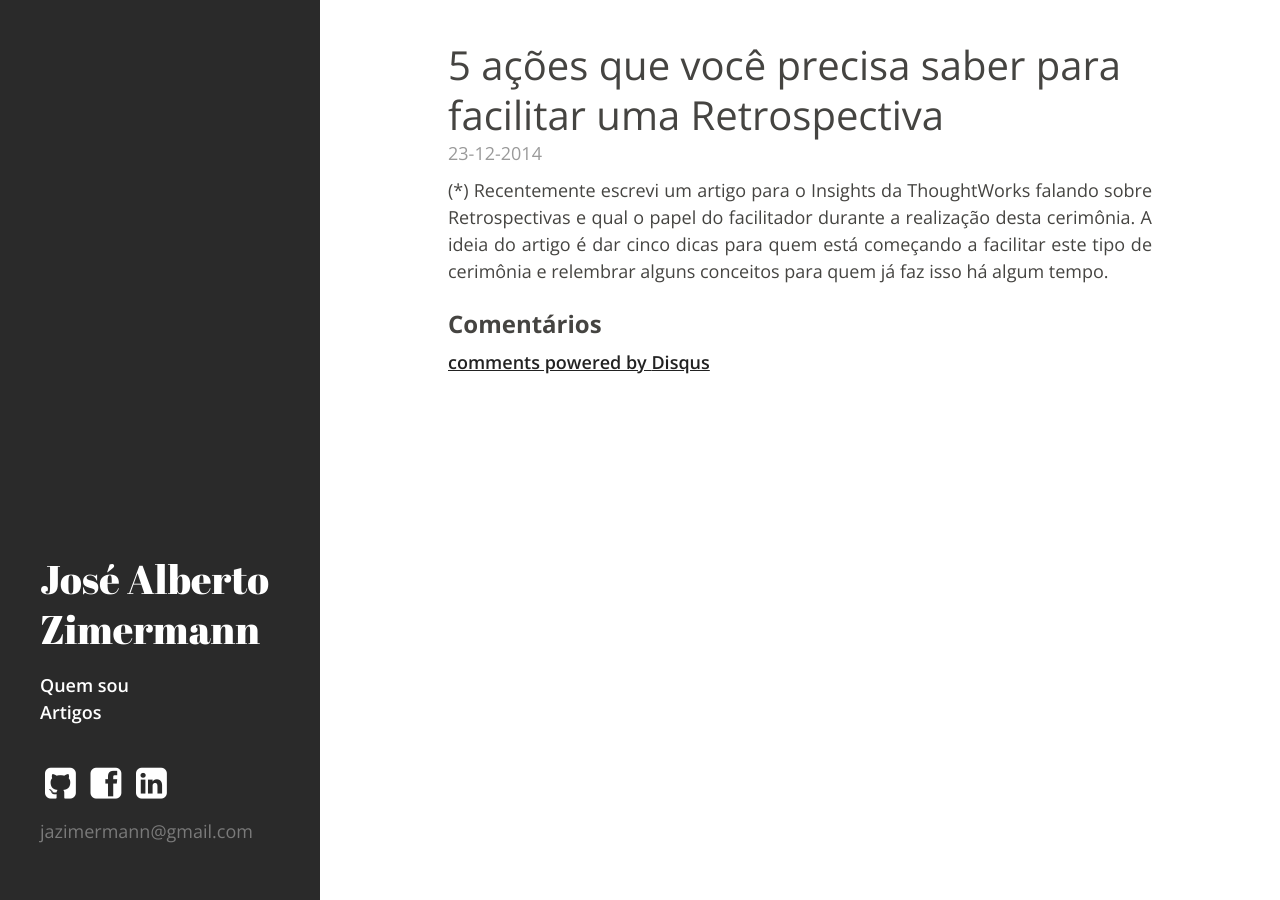
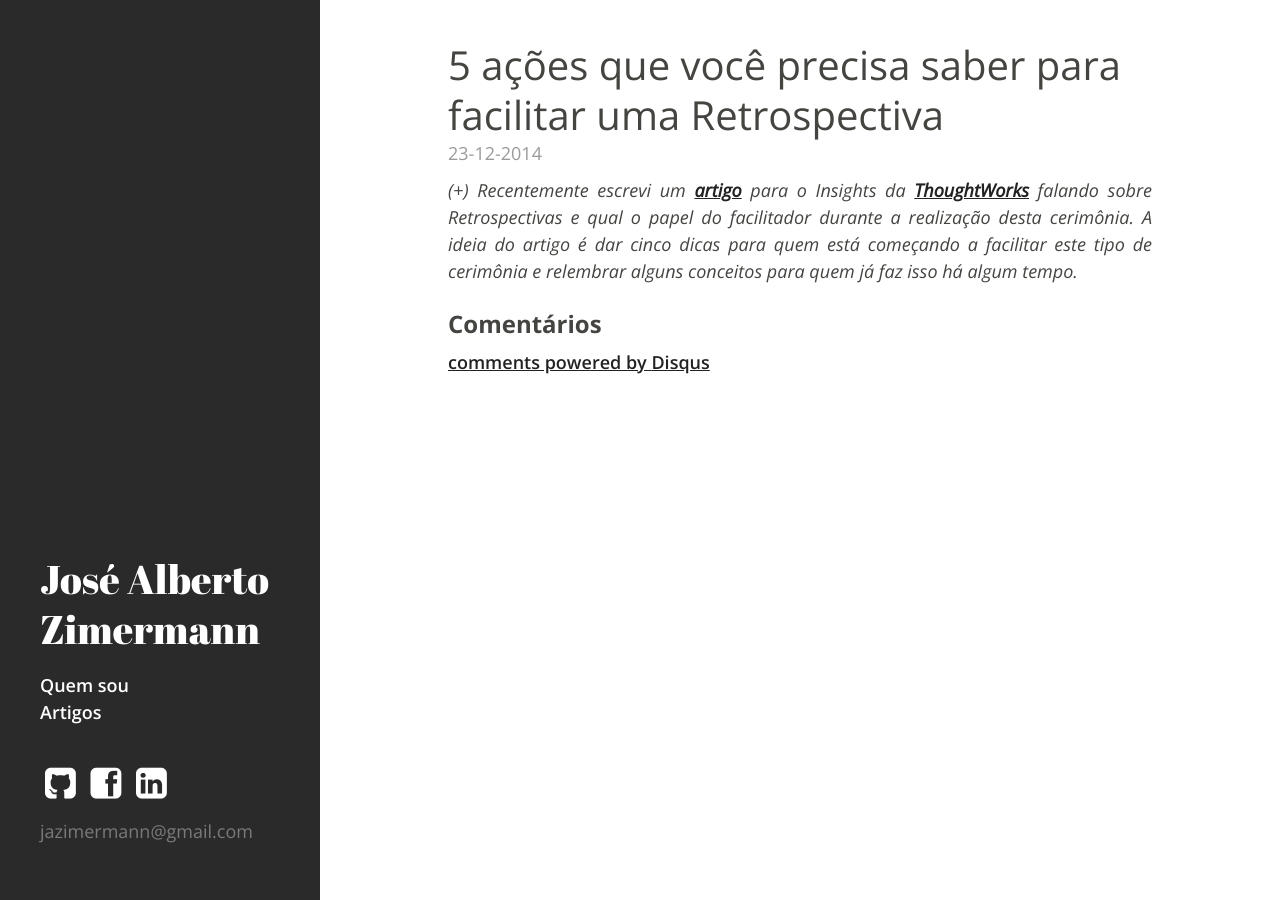
Before and after one commit to jzimermann/jzimermann.github.io, a Jekyll site: the page built from _posts/2014-12-23-retrospectives.md, in a window 1280 px wide. Built offline with Jekyll 4.4.1, drawn with Linux system fonts in a browser that asks for light colours; Markdown is read by kramdown in place of the engine named in the settings; comment, search, counter and statistics services are not loaded; part of the change alters nothing that is shown.

```diff
--- a/_posts/2014-12-23-retrospectives.md
+++ b/_posts/2014-12-23-retrospectives.md
@@ -3,4 +3,7 @@ layout: post
 title: 5 ações que você precisa saber para facilitar uma Retrospectiva
 ---
 
-(*) Recentemente escrevi um artigo para o Insights da ThoughtWorks falando sobre Retrospectivas e qual o papel do facilitador durante a realização desta cerimônia. A ideia do artigo é dar cinco dicas para quem está começando a facilitar este tipo de cerimônia e relembrar alguns conceitos para quem já faz isso há algum tempo.
+*(+) Recentemente escrevi um [artigo] para o Insights da [ThoughtWorks] falando sobre Retrospectivas e qual o papel do facilitador durante a realização desta cerimônia. A ideia do artigo é dar cinco dicas para quem está começando a facilitar este tipo de cerimônia e relembrar alguns conceitos para quem já faz isso há algum tempo.*
+
+[artigo]: http://www.thoughtworks.com/pt/insights/blog/5-things-you-need-know-facilitate-retrospective
+[ThoughtWorks]: https://thoughtworks.com
```
